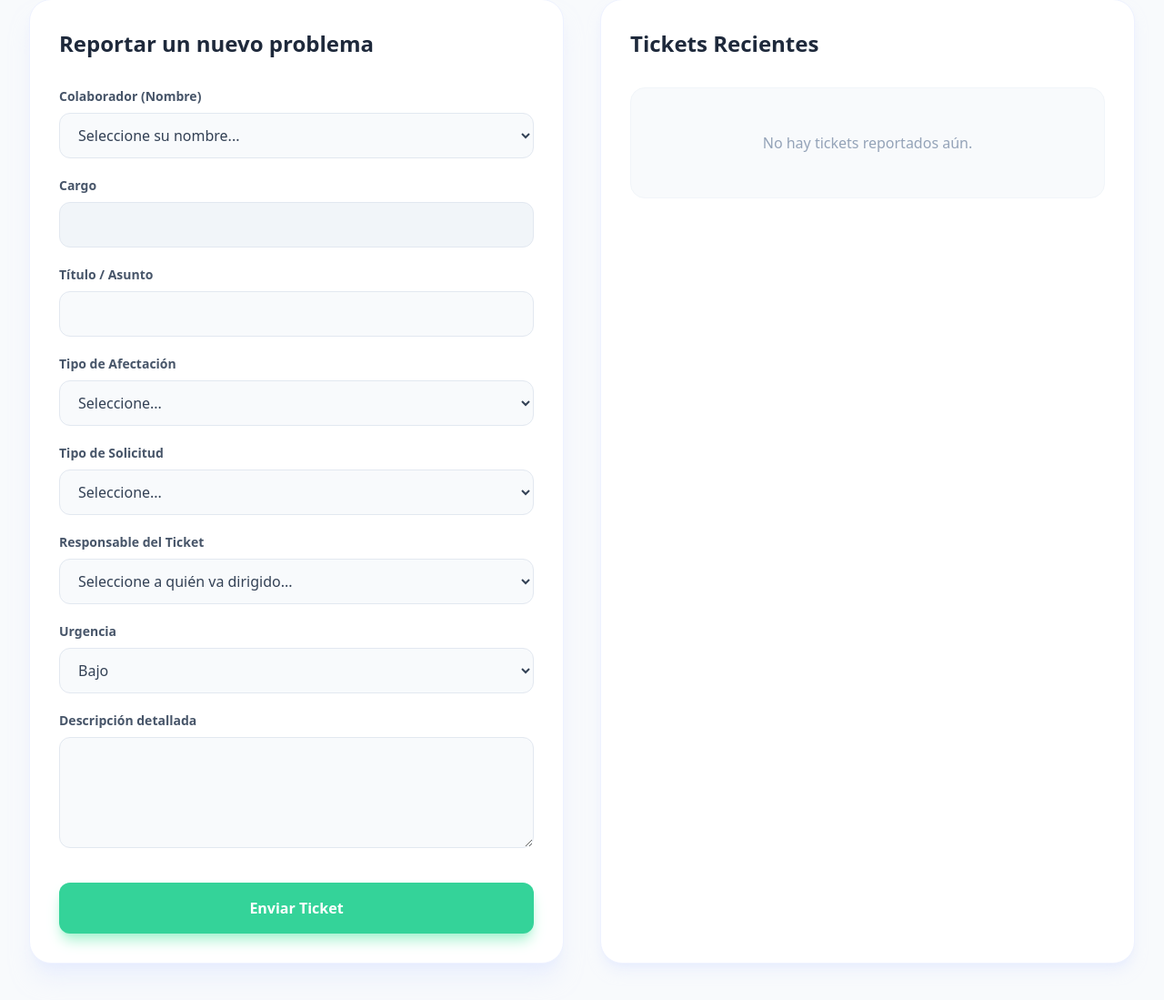
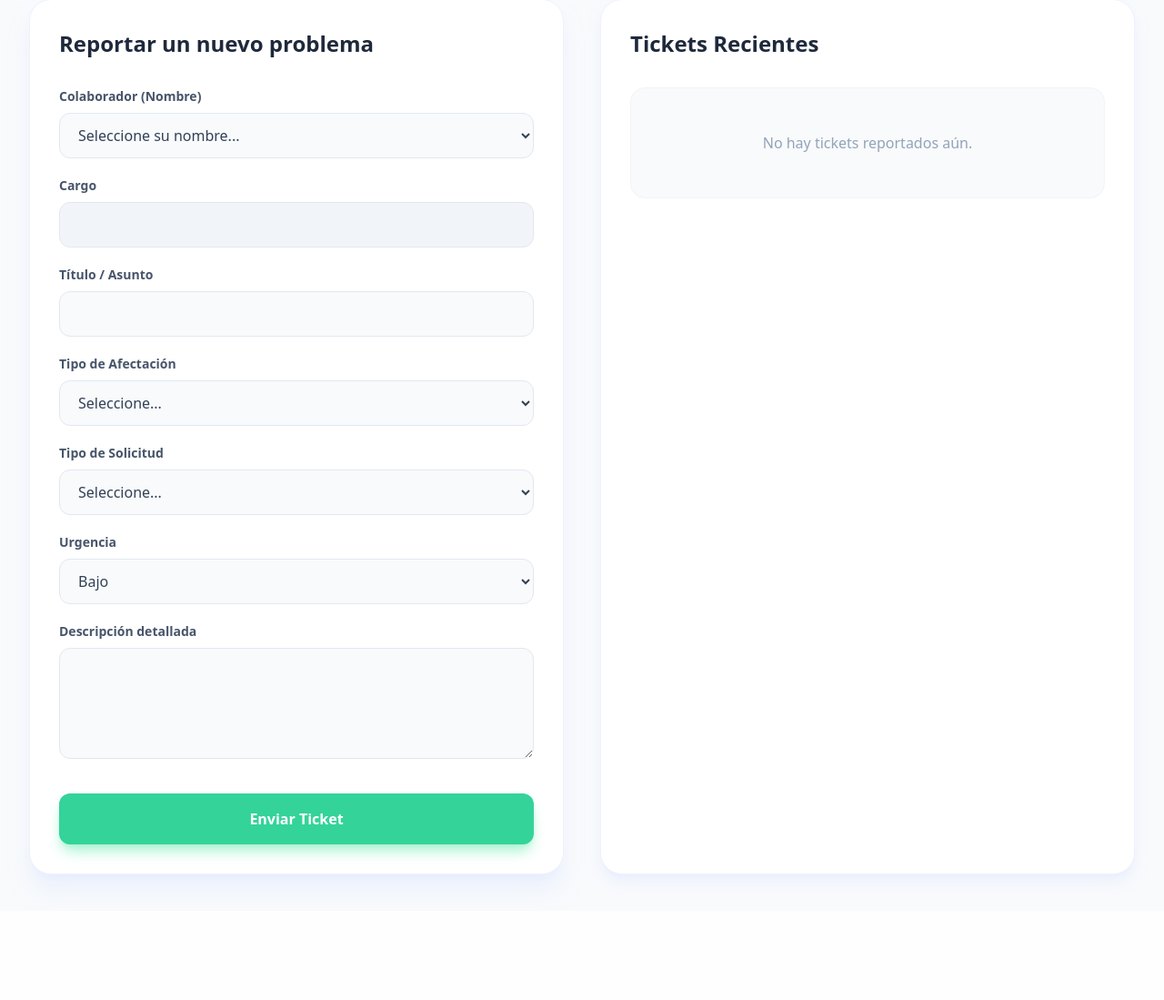
Before and after one commit to totalagroapps/Tickets-manufacturas, a FastAPI app: template templates/cliente_dashboard.html in a window 1280 px wide. Shown: the part 106-1205 px from the top of the page at 91% size. After the commit the page ends 1084 px from the top, so only its background shows below. Run offline with FastAPI, Linux system fonts and the light colour scheme; the template is opened without the code that fills it, so the values that code supplies are empty; some libraries are stand-ins or nearby versions.

Commit message:
refactor: Mover asignacion de responsable de cliente a admin

```diff
--- a/main.py
+++ b/main.py
@@ -164,7 +164,6 @@ def create_ticket(
     tipo_afectacion: str = Form(...),
     subtipo_equipo: str = Form(None),
     tipo_solicitud: str = Form(...),
-    responsable: str = Form(...),
     user: models.User = Depends(get_current_user),
     db: Session = Depends(get_db)
 ):
@@ -180,7 +179,7 @@ def create_ticket(
         tipo_afectacion=tipo_afectacion,
         subtipo_equipo=subtipo_equipo,
         tipo_solicitud=tipo_solicitud,
-        responsable=responsable
+        responsable="Soporte" # Por defecto entra a Soporte
     )
     db.add(new_ticket)
     db.commit()
@@ -198,6 +197,7 @@ def admin_dashboard(request: Request, user: models.User = Depends(get_current_ad
 def update_ticket_status(
     ticket_id: int,
     estado: str = Form(...),
+    responsable: str = Form(...),
     user: models.User = Depends(get_current_admin),
     db: Session = Depends(get_db)
 ):
@@ -207,6 +207,7 @@ def update_ticket_status(
     ticket = db.query(models.Ticket).filter(models.Ticket.id == ticket_id).first()
     if ticket:
         ticket.estado = estado
+        ticket.responsable = responsable
         db.commit()
 
     return RedirectResponse(url="/admin", status_code=status.HTTP_302_FOUND)
--- a/templates/cliente_dashboard.html
+++ b/templates/cliente_dashboard.html
@@ -54,16 +54,6 @@
                     <option value="">Seleccione...</option>
                     <option value="Fallo">Es un Fallo (No funciona)</option>
                     <option value="Instalación">Solicitud de Instalación</option>
-                </select>
-            </div>
-
-            <div class="mb-5">
-                <label class="block text-slate-600 text-sm font-semibold mb-2">Responsable del Ticket</label>
-                <select name="responsable" required class="w-full py-3 px-4 text-slate-700 bg-slate-50 border border-slate-200 rounded-xl focus:outline-none focus:ring-2 focus:ring-indigo-300 focus:border-transparent transition-all">
-                    <option value="">Seleccione a quién va dirigido...</option>
-                    <option value="Soporte">Soporte (Sistemas/IT)</option>
-                    <option value="Desarrollo">Desarrollo (Software)</option>
-                    <option value="Administrativo">Administrativo</option>
                 </select>
             </div>
 
```
Also changed, not shown: templates/admin_dashboard.html (+9 -2 lines).
